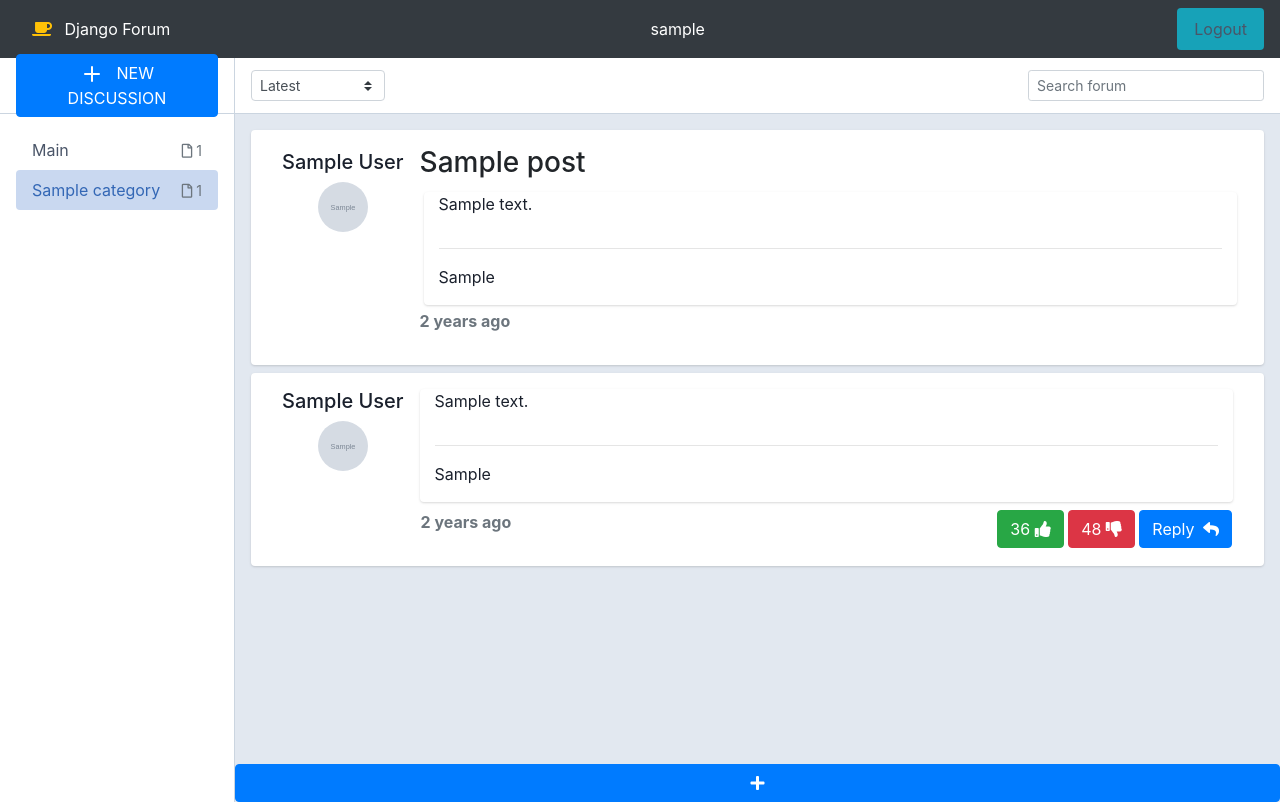
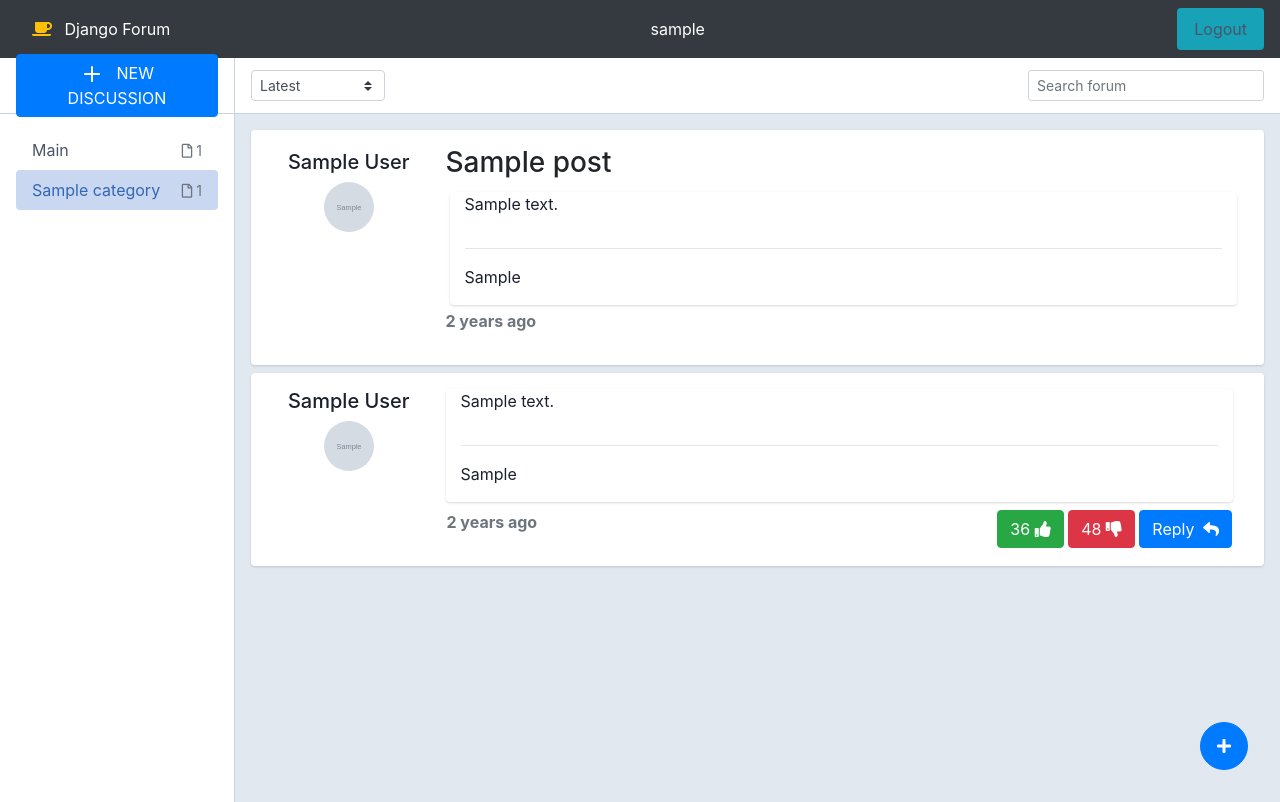
Before and after one commit to hoxas/forum, a Django app: a page that uses main/templates/main/post.html in a window 1280 px wide. Run offline with Django 4.2, Linux system fonts and the light colour scheme; a user stored in the database is signed in; tables that the repository leaves empty hold one stand-in row (values such as "Sample post"); grey boxes marked "Sample" are stand-in pictures; one stand-in notice (Sample message) is shown; some libraries are stand-ins or nearby versions.

Commit message:
🧫 + Add comment functionality

```diff
--- a/main/templates/main/post.html
+++ b/main/templates/main/post.html
@@ -1,15 +1,15 @@
 {% extends 'main/main.html' %}{% load static %}{% block content %}
 <div class="inner-main-body p-2 p-sm-3 collapse forum-content show">
     <div class="card mb-2 container">
-        <div class="card-body py-2 pr-2 pr-sm-3 py-sm-3 pl-0">
-            <div class="media forum-item">
-                <div class="d-flex flex-column py-1 px-3">
-                    <h5 class="mx-auto">{{ post.profile.displayname }}</h5>
+        <div class="card-body p-2 p-sm-3">
+            <div class="media forum-item row">
+                <div class="d-flex flex-column py-1 px-3 col-2">
+                    <h5 class="mx-auto text-center">{{ post.profile.displayname }}</h5>
                     <a class="mx-auto" href="#" data-toggle="collapse" data-target=".forum-content"><img
                             src="{{ post.profile.avatar_url }}" class="rounded-circle" height="50" width="50"
                             alt="User" /></a>
                 </div>
-                <div class="media-body">
+                <div class="media-body col">
                     <div class="card-title">
                         <h3>
                             <a href="" data-toggle="collapse" data-target=".forum-content"
@@ -33,15 +33,15 @@
     </div>
     {% for comment in post.comments %}
     <div class="card mb-2 container">
-        <div class="card-body py-2 pr-2 pr-sm-3 py-sm-3 pl-0">
-            <div class="media forum-item">
-                <div class="d-flex flex-column px-3">
-                    <h5 class="mx-auto">{{ comment.profile.displayname }}</h5>
+        <div class="card-body p-2 p-sm-3">
+            <div class="media forum-item row">
+                <div class="d-flex flex-column px-3 col-2">
+                    <h5 class="mx-auto text-center">{{ comment.profile.displayname }}</h5>
                     <a class="mx-auto" href="#" data-toggle="collapse" data-target=".forum-content"><img
                             src="{{ comment.profile.avatar_url }}" class="rounded-circle" height="50" width="50"
                             alt="User" /></a>
                 </div>
-                <div class="media-body">
+                <div class="media-body col">
                     <div class="card container">
                         <p class="card-text">
                             {{ comment.body }}
@@ -65,5 +65,47 @@
     </div>
     {% endfor %}
 </div>
-<button class="btn btn-primary"><i class="fas fa-plus rounded-circle"></i></button>
+{% if request.user.is_authenticated %}
+{% load crispy_forms_tags %}
+<button class="btn btn-primary rounded-circle btn-floating"
+    style="position: absolute; bottom: 2em; right: 2em; height: 3em; width: 3em;" data-toggle="modal"
+    data-target="#commentModal"><i class="fas fa-plus"></i></button>
+<div class="modal fade" id="commentModal" tabindex="-1" role="dialog" aria-labelledby="commentModalLabel"
+    aria-hidden="true">
+    <div class="modal-dialog modal-lg" role="document">
+        <div class="modal-content">
+            <form method="POST" action="{{data.request.path}}create_comment/">
+                {% csrf_token %}
+                <div class="modal-header">
+                    <h5 class="modal-title" id="commentModalLabel">Add Comment</h5>
+                    <button type="button" class="close" data-dismiss="modal" aria-label="Close">
+                        <span aria-hidden="true">&times;</span>
+                    </button>
+                </div>
+                <div class="modal-body">
+                    {% if messages %}
+                    <div class="messages">
+                        {% for message in messages %}
+                        {% if 'add_comment' in message.tags %}
+                        <div class="alert alert-danger">{{ message }}</div>
+                        {% endif %}
+                        {% endfor %}
+                    </div>
+                    {% endif %}
+                    {{ CommentForm|crispy }}
+                </div>
+                <div class="modal-footer">
+                    <button type="button" class="btn btn-light" data-dismiss="modal">
+                        Cancel
+                    </button>
+                    <button type="submit" class="btn btn-primary">
+                        Post
+                    </button>
+                </div>
+            </form>
+            </form>
+        </div>
+    </div>
+</div>
+{% endif %}
 {% endblock content %}
```
